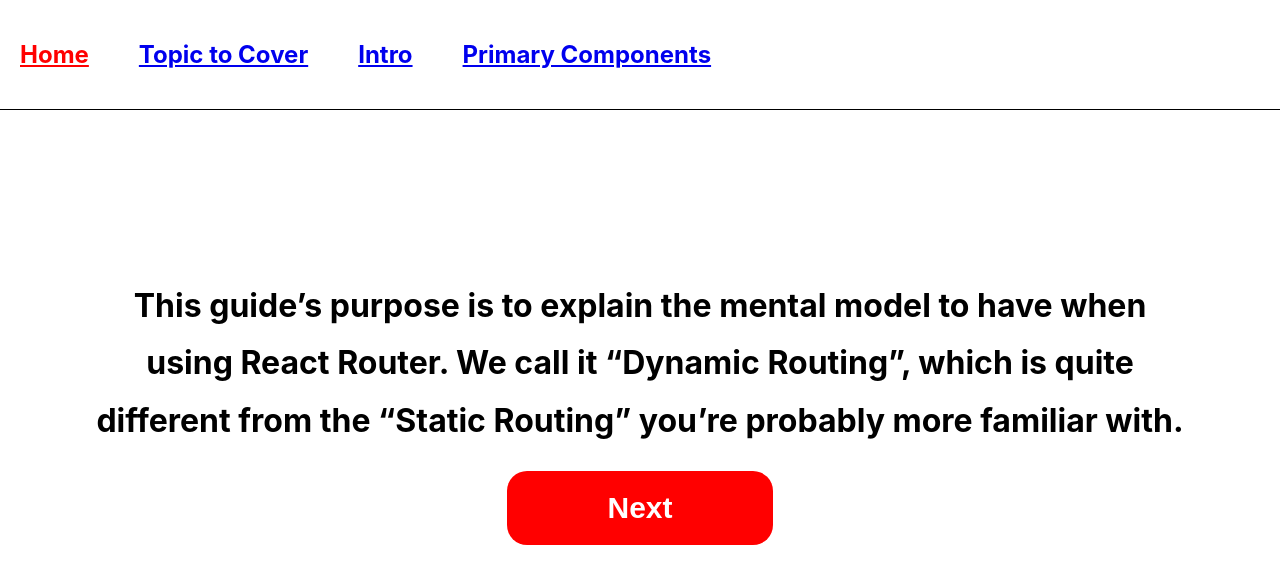
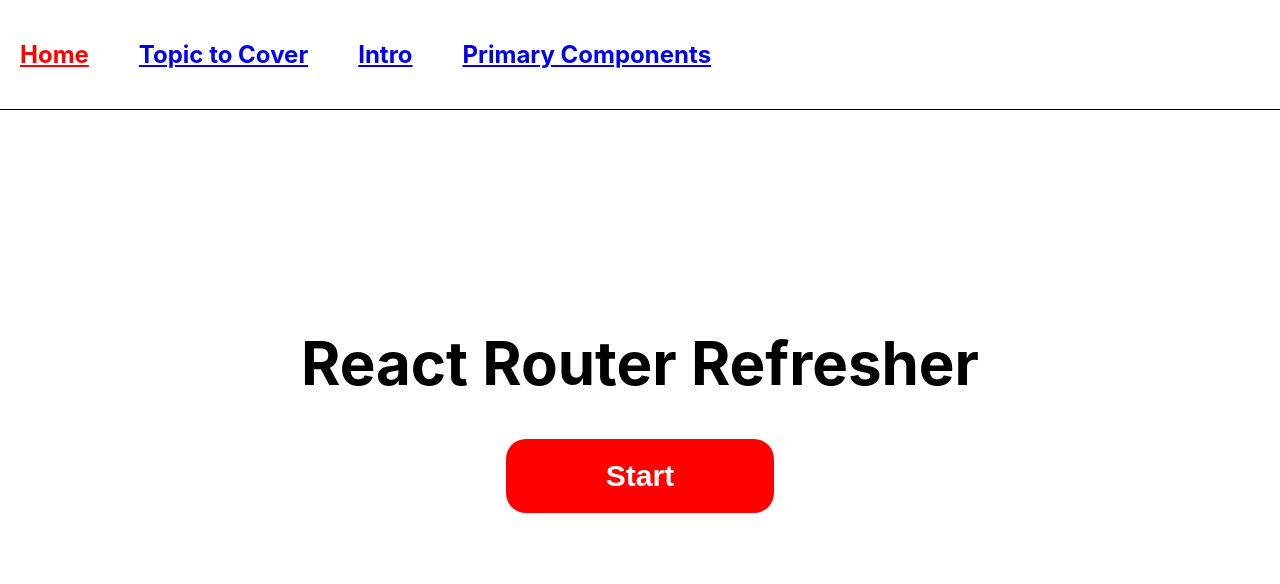
Before and after one commit to jacobporci/react-router-refresher-demo, a React (Create React App) app: page / in a window 1280 px wide. Shown: the top 584 px of the page. Built offline with nearby package versions, Linux system fonts and the light colour scheme.

Commit message:
Added routes to other pages

```diff
--- a/src/App.js
+++ b/src/App.js
@@ -1,14 +1,18 @@
 import { Route, BrowserRouter as Router } from "react-router-dom";
 import { Header } from "./components/Header";
+import { Home } from "./pages/Home";
 import { Intro } from "./pages/Intro";
-import { Start } from "./pages/Start";
+import { PrimaryComponents } from "./pages/PrimaryComponents";
+import { Topics } from "./pages/Topics";
 
 const App = () => {
   return (
     <Router>
       <Header />
-      <Route exact path="/" component={Intro} />
-      <Route path="/start" component={Start} />
+      <Route exact path="/" component={Home} />
+      <Route path="/topics" component={Topics} />
+      <Route path="/intro" component={Intro} />
+      <Route path="/primary-components" component={PrimaryComponents} />
     </Router>
   );
 };
```
